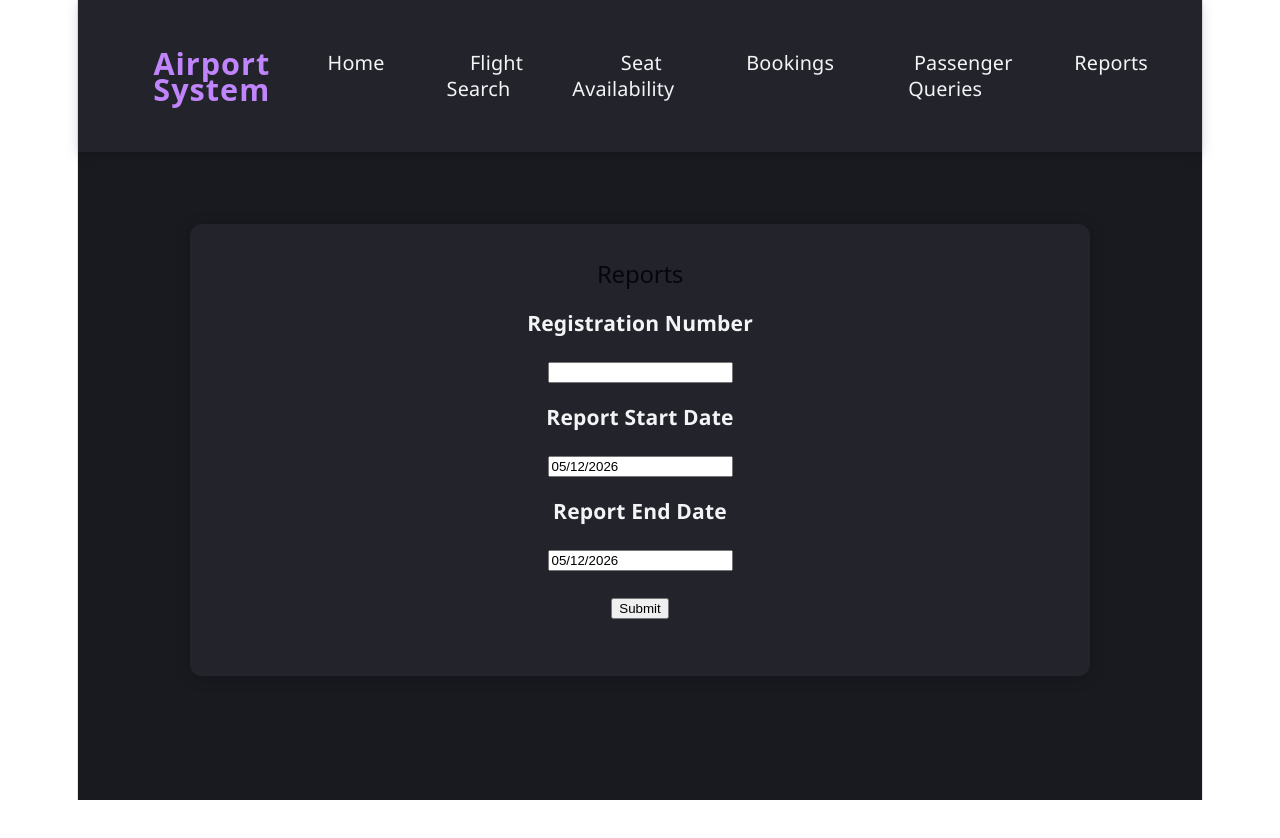
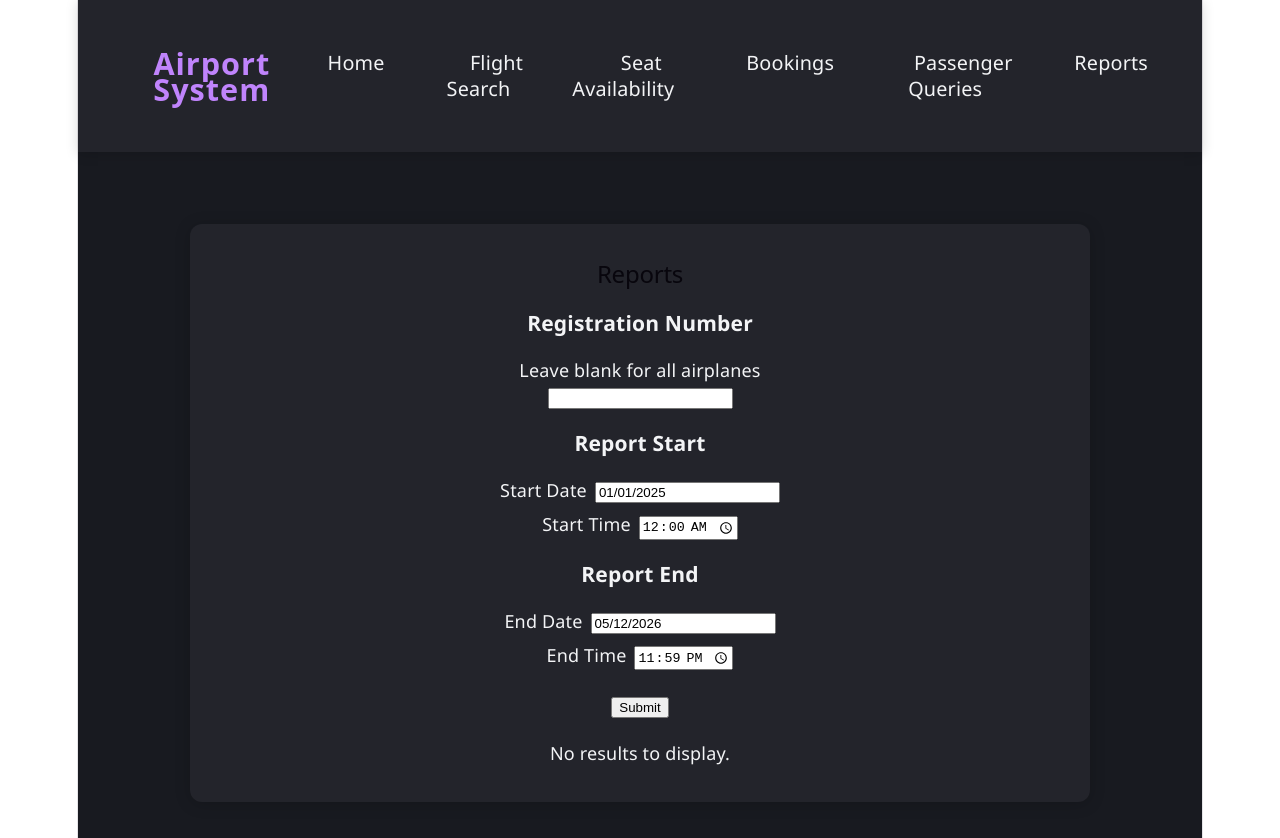
Before and after one commit to zxahamza20/Airport_System_Project, a React app in the folder frontend/: page /reports in a window 1280 px wide. Before the commit the page ends 800 px from the top, so only its background shows below. Built offline with nearby package versions, Linux system fonts and the light colour scheme; the HTML template or start-up script is replaced by a standard one.

Commit message:
Finished Reports.jsx

```diff
--- a/frontend/src/pages/Reports.jsx
+++ b/frontend/src/pages/Reports.jsx
@@ -3,22 +3,38 @@ import DatePicker from "react-datepicker";
 import "react-datepicker/dist/react-datepicker.css";
 
 export default function Reports() {
-  const [startDate, setStartDate] = useState(new Date());
+  const [startDate, setStartDate] = useState(new Date("2025-01-01"));
   const [endDate, setEndDate] = useState(new Date());
   const [registrationNum, setRegNum] = useState("");
+  const [results, setResults] = useState([]);
+  const [loading, setLoading] = useState(false);
+  const [error, setError] = useState(null);
+  const [startTime, setStartTime] = useState("00:00");
+  const [endTime, setEndTime] = useState("23:59");
 
   const getReport = async (event) => {
     event.preventDefault();
+    setLoading(true);
+    setError(null);
 
     const params = new URLSearchParams({
       startDate: startDate.toISOString().slice(0, 10),
       endDate: endDate.toISOString().slice(0, 10),
+      startTime: `${startTime}:00`,
+      endTime: `${endTime}:00`,
       registrationNum,
     });
 
     const res = await fetch(`http://127.0.0.1:5000/report?${params.toString()}`);
-    const json = await res.json();
-    console.log(json.data);
+    try {
+      const json = await res.json();
+      setResults(json.data || []);
+      console.log(json.data);
+    } catch (e) {
+      setError("Failed to load report");
+    } finally {
+      setLoading(false);
+    }
   };
 
   return (
@@ -28,15 +44,31 @@ export default function Reports() {
       <form onSubmit={getReport}>
         <div>
           <h3>Registration Number</h3>
+          <p>Leave blank for all airplanes</p>
           <input name="registrationNum" value={registrationNum} onChange={(e) => setRegNum(e.target.value)} />
         </div>
         <div>
-          <h3>Report Start Date</h3>
-          <DatePicker label="Start Date" selected={startDate} onChange={(date) => setStartDate(date)} />
+          <h3>Report Start</h3>
+          <div style={{ marginTop: 8 }}>
+            <label style={{ marginRight: 8 }}>Start Date</label>
+            <DatePicker label="Start Date" selected={startDate} onChange={(date) => setStartDate(date)} />
+          </div>
+          <div style={{ marginTop: 8 }}>
+            <label style={{ marginRight: 8 }}>Start Time</label>
+            <input type="time" value={startTime} onChange={(e) => setStartTime(e.target.value)} />
+          </div>
+
         </div>
         <div>
-          <h3>Report End Date</h3>
-          <DatePicker label="End Date" selected={endDate} onChange={(date) => setEndDate(date)} />
+          <h3>Report End</h3>
+          <div style={{ marginTop: 8 }}>
+            <label style={{ marginRight: 8 }}>End Date</label>
+            <DatePicker label="End Date" selected={endDate} onChange={(date) => setEndDate(date)} />
+          </div>
+          <div style={{ marginTop: 8 }}>
+            <label style={{ marginRight: 8 }}>End Time</label>
+            <input type="time" value={endTime} onChange={(e) => setEndTime(e.target.value)} />
+          </div>
         </div>
         <div>
           <h3>
@@ -44,6 +76,34 @@ export default function Reports() {
           </h3>
         </div>
       </form>
+
+      <div style={{ marginTop: 20 }}>
+        {loading && <p>Loading...</p>}
+        {error && <p style={{ color: 'red' }}>{error}</p>}
+
+        {results && results.length > 0 ? (
+          <table style={{ borderCollapse: 'collapse', width: '100%' }}>
+            <thead>
+              <tr>
+                <th style={{ border: '1px solid #ddd', padding: 8 }}>Airplane ID</th>
+                <th style={{ border: '1px solid #ddd', padding: 8 }}>Type</th>
+                <th style={{ border: '1px solid #ddd', padding: 8 }}>Flight Count</th>
+              </tr>
+            </thead>
+            <tbody>
+              {results.map((row, idx) => (
+                <tr key={idx}>
+                  <td style={{ border: '1px solid #ddd', padding: 8 }}>{row.Airplane_id}</td>
+                  <td style={{ border: '1px solid #ddd', padding: 8 }}>{row.Type_name}</td>
+                  <td style={{ border: '1px solid #ddd', padding: 8 }}>{row.Flight_count}</td>
+                </tr>
+              ))}
+            </tbody>
+          </table>
+        ) : (
+          !loading && <p>No results to display.</p>
+        )}
+      </div>
     </div>
   );
 }
```
Also changed, not shown: 1 other file (tests, documents, lock files or other folders).
